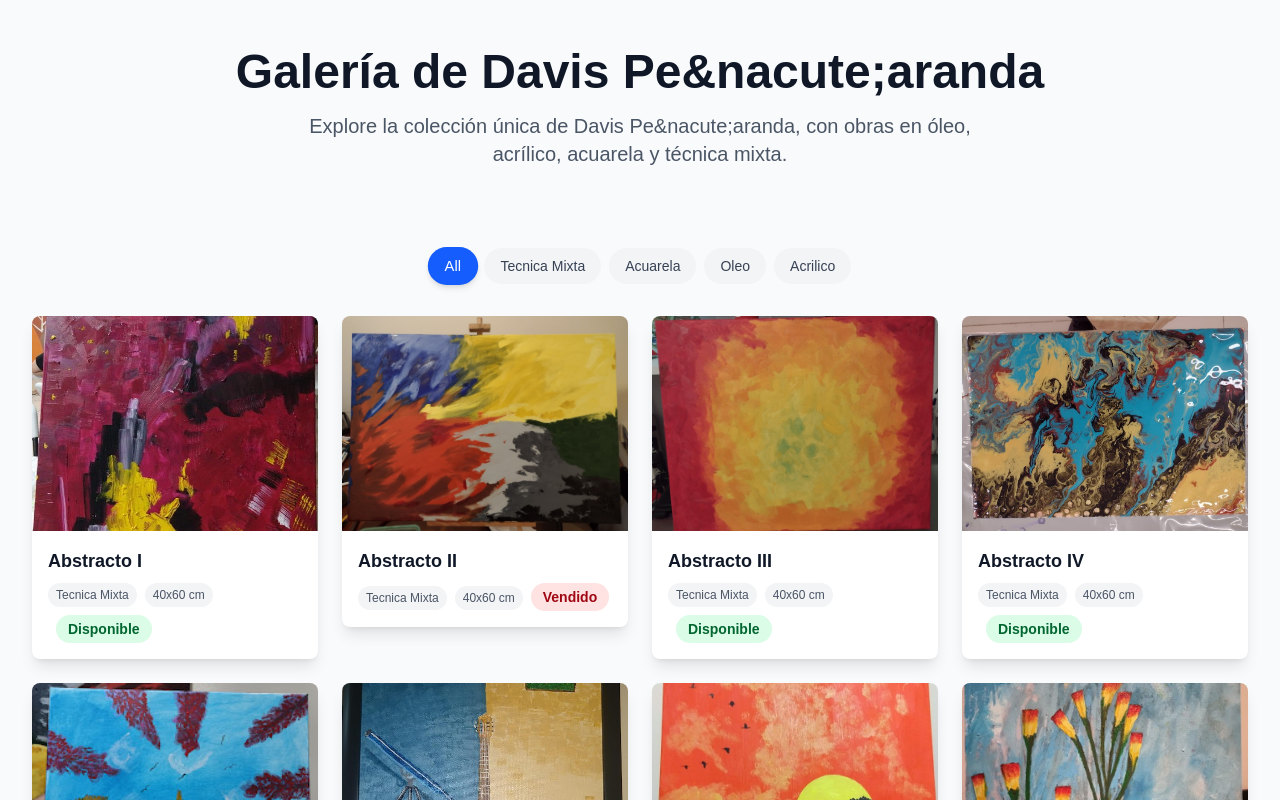
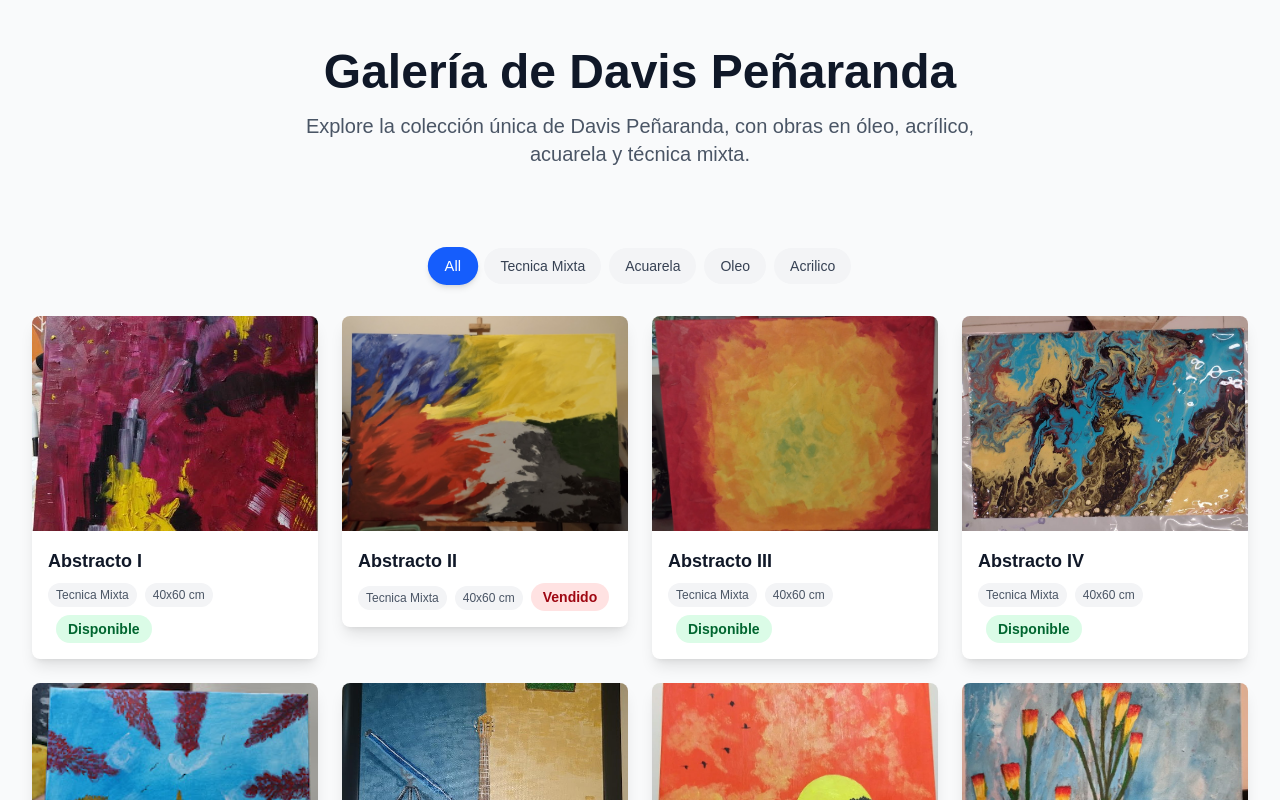
Before and after one commit to Daviszinho/ArtGallery, a Next.js app: page / in a window 1280 px wide. Shown: the top 800 px of the page. Built offline with nearby package versions, Linux system fonts and the light colour scheme.

Commit message:
ajustes en apellido

```diff
--- a/context/LanguageContext.tsx
+++ b/context/LanguageContext.tsx
@@ -22,11 +22,11 @@ interface Translations {
 const translations: Record<Language, Translations> = {
     en: {
         header: {
-            title: "Davis Pe&nacute;aranda Gallery",
-            subtitle: "Explore the unique collection of Davis Pe&nacute;aranda, featuring works in oil, acrylic, watercolor, and mixed media."
+            title: "Davis Peñaranda Gallery",
+            subtitle: "Explore the unique collection of Davis Peñaranda, featuring works in oil, acrylic, watercolor, and mixed media."
         },
         footer: {
-            copyright: "Davis Pe&nacute;aranda. All rights reserved.",
+            copyright: "Davis Peñaranda. All rights reserved.",
             selectLanguage: "Select Language"
         },
         status: {
@@ -36,11 +36,11 @@ const translations: Record<Language, Translations> = {
     },
     es: {
         header: {
-            title: "Galería de Davis Pe&nacute;aranda",
-            subtitle: "Explore la colección única de Davis Pe&nacute;aranda, con obras en óleo, acrílico, acuarela y técnica mixta."
+            title: "Galería de Davis Peñaranda",
+            subtitle: "Explore la colección única de Davis Peñaranda, con obras en óleo, acrílico, acuarela y técnica mixta."
         },
         footer: {
-            copyright: "Davis Pe&nacute;aranda. Todos los derechos reservados.",
+            copyright: "Davis Peñaranda. Todos los derechos reservados.",
             selectLanguage: "Seleccionar Idioma"
         },
         status: {
@@ -50,11 +50,11 @@ const translations: Record<Language, Translations> = {
     },
     pt: {
         header: {
-            title: "Galeria Davis Pe&nacute;aranda",
-            subtitle: "Explore a coleção única de Davis Pe&nacute;aranda, com obras em óleo, acrílico, aquarela e técnica mista."
+            title: "Galeria Davis Peñaranda",
+            subtitle: "Explore a coleção única de Davis Peñaranda, com obras em óleo, acrílico, aquarela e técnica mista."
         },
         footer: {
-            copyright: "Davis Pe&nacute;aranda. Todos os direitos reservados.",
+            copyright: "Davis Peñaranda. Todos os direitos reservados.",
             selectLanguage: "Selecionar Idioma"
         },
         status: {
--- a/data/artworks.ts
+++ b/data/artworks.ts
@@ -17,7 +17,7 @@ export const artworks: Artwork[] = [
   {
     id: '1',
     title: 'Abstracto I',
-    artist: 'Davis Pe&nacute;aranda',
+    artist: 'Davis Peñaranda',
     category: 'Tecnica Mixta',
     imageUrl: '/images/abstracto1.jpg',
     description: 'Composición abstracta explorando formas y texturas complejas.',
@@ -28,7 +28,7 @@ export const artworks: Artwork[] = [
   {
     id: '2',
     title: 'Abstracto II',
-    artist: 'Davis Pe&nacute;aranda',
+    artist: 'Davis Peñaranda',
     category: 'Tecnica Mixta',
     imageUrl: '/images/abstracto2.jpg',
     description: 'Segunda obra de la serie abstracta, enfocada en el contraste dinámico.',
@@ -39,7 +39,7 @@ export const artworks: Artwork[] = [
   {
     id: '3',
     title: 'Abstracto III',
-    artist: 'Davis Pe&nacute;aranda',
+    artist: 'Davis Peñaranda',
     category: 'Tecnica Mixta',
     imageUrl: '/images/abstracto3.jpg',
     description: 'Evolución cromática en la serie abstracta, con tonos vibrantes.',
@@ -50,7 +50,7 @@ export const artworks: Artwork[] = [
   {
     id: '4',
     title: 'Abstracto IV',
-    artist: 'Davis Pe&nacute;aranda',
+    artist: 'Davis Peñaranda',
     category: 'Tecnica Mixta',
     imageUrl: '/images/abstracto4.jpg',
     description: 'Culminación de la serie con una expresión minimalista y potente.',
@@ -61,7 +61,7 @@ export const artworks: Artwork[] = [
   {
     id: '5',
     title: 'Acuarela',
-    artist: 'Davis Pe&nacute;aranda',
+    artist: 'Davis Peñaranda',
     category: 'Acuarela',
     imageUrl: '/images/acuarela.jpg',
     description: 'Obra suave y etérea realizada con técnica de acuarela tradicional.',
@@ -72,7 +72,7 @@ export const artworks: Artwork[] = [
   {
     id: '6',
     title: 'Aficiones',
-    artist: 'Davis Pe&nacute;aranda',
+    artist: 'Davis Peñaranda',
     category: 'Oleo',
     imageUrl: '/images/aficiones.jpg',
     description: 'Representación al óleo de pasiones y pasatiempos personales.',
@@ -83,7 +83,7 @@ export const artworks: Artwork[] = [
   {
     id: '7',
     title: 'Africa',
-    artist: 'Davis Pe&nacute;aranda',
+    artist: 'Davis Peñaranda',
     category: 'Oleo',
     imageUrl: '/images/africa.jpg',
     description: 'Homenaje a los paisajes y colores cálidos del continente africano.',
@@ -94,7 +94,7 @@ export const artworks: Artwork[] = [
   {
     id: '8',
     title: 'Flores',
-    artist: 'Davis Pe&nacute;aranda',
+    artist: 'Davis Peñaranda',
     category: 'Acrilico',
     imageUrl: '/images/flores.jpg',
     description: 'Bodegón floral moderno con colores acrílicos intensos.',
@@ -105,7 +105,7 @@ export const artworks: Artwork[] = [
   {
     id: '9',
     title: 'Hongos',
-    artist: 'Davis Pe&nacute;aranda',
+    artist: 'Davis Peñaranda',
     category: 'Acuarela',
     imageUrl: '/images/hongos.jpg',
     description: 'Estudio botánico detallado de hongos silvestres.',
@@ -116,7 +116,7 @@ export const artworks: Artwork[] = [
   {
     id: '10',
     title: 'Noche',
-    artist: 'Davis Pe&nacute;aranda',
+    artist: 'Davis Peñaranda',
     category: 'Oleo',
     imageUrl: '/images/noche.jpg',
     description: 'Paisaje nocturno que captura la quietud y el misterio de la oscuridad.',
@@ -127,7 +127,7 @@ export const artworks: Artwork[] = [
   {
     id: '11',
     title: 'Noche II',
-    artist: 'Davis Pe&nacute;aranda',
+    artist: 'Davis Peñaranda',
     category: 'Oleo',
     imageUrl: '/images/noche2.jpg',
     description: 'Continuación del estudio nocturno, enfocándose en la luz de luna.',
@@ -138,7 +138,7 @@ export const artworks: Artwork[] = [
   {
     id: '12',
     title: 'Paisaje Cubista',
-    artist: 'Davis Pe&nacute;aranda',
+    artist: 'Davis Peñaranda',
     category: 'Acrilico',
     imageUrl: '/images/paisajecubista.jpg',
     description: 'Reinterpretación moderna del paisaje a través de formas geométricas.',
```
Also changed, not shown: 1 other file (tests, documents, lock files or other folders).
